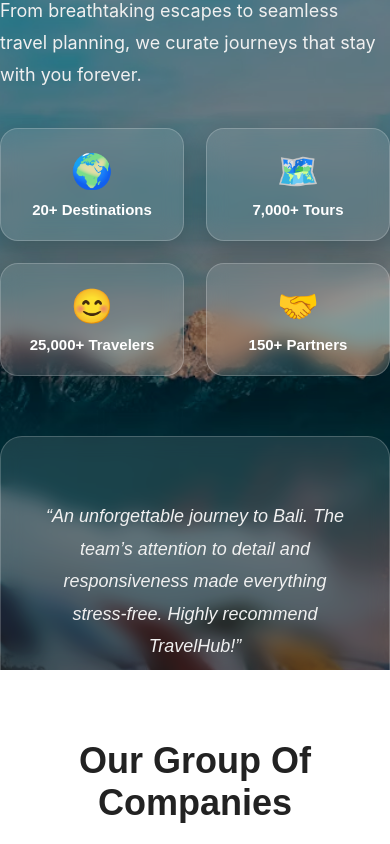
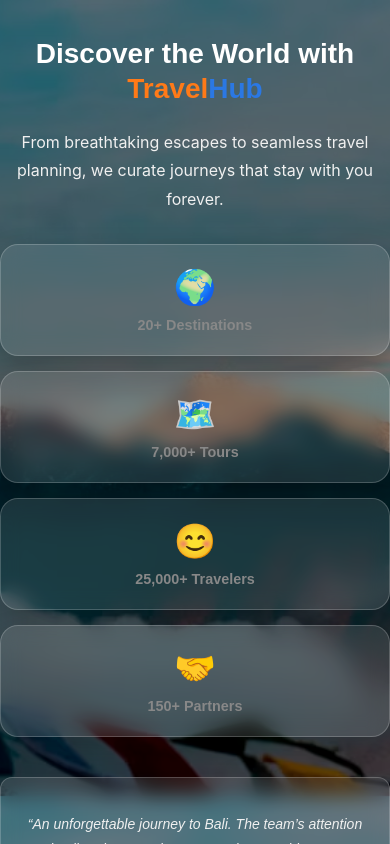
Before and after one commit to gauravTeam9654/travel-hub, a React (Vite) app: page / in a window 390 px wide. Shown: the part 4240-5084 px from the top of the page. Built offline with nearby package versions, Linux system fonts and the light colour scheme; no server answers; the database is empty; a web font is replaced by a local one.

Commit message:
push on date 28-12-2025 at 1:01Pm

```diff
--- /dev/null
+++ b/src/components/CaptivatingDestinations.css
@@ -0,0 +1,189 @@
+/* CaptivatingDestinations.css */
+
+.captivating-section {
+    height: 85vh;
+    /* Default for desktop */
+    background: url('/arunachal-final.png');
+    background-size: cover;
+    background-position: center;
+    background-attachment: fixed;
+    position: relative;
+    display: flex;
+    align-items: center;
+    justify-content: center;
+    overflow: hidden;
+    font-family: 'Poppins', sans-serif;
+    color: #fff;
+}
+
+.captivating-overlay {
+    position: absolute;
+    inset: 0;
+    background: rgba(0, 0, 0, 0.5);
+    /* Slightly darker for better contrast */
+    z-index: 1;
+}
+
+.captivating-container {
+    position: relative;
+    z-index: 2;
+    max-width: 1200px;
+    width: 100%;
+    margin: 0 auto;
+    padding: 0 20px;
+    display: flex;
+    flex-wrap: wrap;
+    align-items: center;
+    justify-content: space-between;
+    gap: 60px;
+}
+
+.captivating-left {
+    flex: 1;
+    min-width: 320px;
+    max-width: 520px;
+}
+
+.captivating-title {
+    font-size: 42px;
+    font-weight: 700;
+    margin-bottom: 22px;
+    line-height: 1.25;
+    color: #fff;
+}
+
+.captivating-desc {
+    font-size: 18px;
+    line-height: 1.8;
+    margin-bottom: 36px;
+    color: #f0f0f0;
+    font-family: 'Inter', sans-serif;
+}
+
+.stats-grid {
+    display: grid;
+    grid-template-columns: repeat(auto-fit, minmax(160px, 1fr));
+    gap: 22px;
+}
+
+.stat-card {
+    background: rgba(255, 255, 255, 0.1);
+    backdrop-filter: blur(10px);
+    border: 1px solid rgba(255, 255, 255, 0.2);
+    border-radius: 18px;
+    padding: 22px;
+    text-align: center;
+    box-shadow: 0 10px 28px rgba(0, 0, 0, 0.2);
+    transition: transform 0.3s ease, box-shadow 0.3s ease;
+}
+
+.stat-card:hover {
+    transform: translateY(-5px);
+    box-shadow: 0 14px 34px rgba(255, 122, 24, 0.3);
+}
+
+.stat-icon {
+    font-size: 34px;
+    margin-bottom: 10px;
+}
+
+.stat-label {
+    font-size: 15px;
+    font-weight: 600;
+    color: #fff;
+}
+
+.captivating-right {
+    flex: 1;
+    min-width: 320px;
+    max-width: 560px;
+}
+
+.testimonial-card {
+    background: rgba(255, 255, 255, 0.1);
+    backdrop-filter: blur(10px);
+    border: 1px solid rgba(255, 255, 255, 0.2);
+    border-radius: 22px;
+    padding: 46px 38px;
+    min-height: 260px;
+    display: flex;
+    flex-direction: column;
+    justify-content: center;
+    box-shadow: 0 14px 36px rgba(0, 0, 0, 0.1);
+}
+
+.testimonial-text {
+    font-style: italic;
+    color: #f0f0f0;
+    font-size: 18px;
+    line-height: 1.8;
+    margin-bottom: 26px;
+    text-align: center;
+}
+
+.testimonial-name {
+    font-weight: 600;
+    color: #ff7a18;
+    text-align: center;
+    margin-bottom: 6px;
+}
+
+.testimonial-location {
+    font-size: 15px;
+    color: #ccc;
+    text-align: center;
+}
+
+/* Mobile Responsiveness */
+@media (max-width: 900px) {
+    .captivating-section {
+        height: auto;
+        padding: 60px 0;
+        align-items: flex-start;
+    }
+
+    .captivating-container {
+        flex-direction: column;
+        gap: 40px;
+        padding: 0 24px;
+    }
+
+    .captivating-left,
+    .captivating-right {
+        max-width: 100%;
+        min-width: 100%;
+        text-align: center;
+    }
+
+    .captivating-title {
+        font-size: 32px;
+        /* Smaller title on mobile */
+    }
+
+    .captivating-desc {
+        font-size: 16px;
+        margin-bottom: 30px;
+    }
+
+    .stats-grid {
+        grid-template-columns: repeat(2, 1fr);
+        /* Force 2 columns on mobile */
+    }
+
+    .testimonial-card {
+        padding: 30px 20px;
+        min-height: auto;
+    }
+}
+
+@media (max-width: 480px) {
+    .captivating-title {
+        font-size: 28px;
+    }
+
+    .stats-grid {
+        grid-template-columns: 1fr;
+        /* 1 column on very small screens if needed, usually 2 is fine */
+        gap: 15px;
+    }
+}
--- a/src/components/CaptivatingDestinations.jsx
+++ b/src/components/CaptivatingDestinations.jsx
@@ -188,123 +188,41 @@ function FAQSection() {
   );
 }
 
+import "./CaptivatingDestinations.css";
+
 const CaptivatingDestinations = () => {
   return (
     <>
       <FAQSection />
 
-<section
-  style={{
-    height: "85vh",
-    background: "url('/arunachal-final.png')",
-    backgroundSize: "cover",
-    backgroundPosition: "center",
-    backgroundAttachment: "fixed",
-    position: "relative",
-    display: "flex",
-    alignItems: "center",
-    justifyContent: "center",
-    overflow: "hidden",
-    fontFamily: "Poppins, sans-serif",
-    color: "#fff",
-  }}
->
-  <div
-    style={{
-      position: "absolute",
-      inset: 0,
-      background: "rgba(0, 0, 0, 0.4)", // Adjustment for readability
-      zIndex: 1,
-    }}
-  />
-  <div
-    style={{
-      position: "relative",
-      zIndex: 2,
-      maxWidth: 1200,
-      width: "100%",
-      margin: "0 auto",
-      padding: "0 20px",
-      display: "flex",
-      flexWrap: "wrap",
-      alignItems: "center",
-      justifyContent: "space-between",
-      gap: 60,
-    }}
-  >
+      <section className="captivating-section">
+        <div className="captivating-overlay" />
+        <div className="captivating-container">
           {/* LEFT CONTENT */}
-    <div style={{ flex: 1, minWidth: 320, maxWidth: 520 }}>
-      <h2
-        style={{
-          fontSize: 42,
-          fontWeight: 700,
-          marginBottom: 22,
-          lineHeight: 1.25,
-          color: "#fff",
-          }}
-      >
+          <div className="captivating-left">
+            <h2 className="captivating-title">
               Discover the World with{" "}
               <span style={{ color: "#ff7a18" }}>Travel<span style={{color:"#2b78e3ff"}}>Hub</span></span>
             </h2>
 
-      <p
-        style={{
-          fontSize: 18,
-          lineHeight: 1.8,
-          marginBottom: 36,
-          color: "#f0f0f0",
-          fontFamily: "Inter, sans-serif",
-        }}
-      >
+            <p className="captivating-desc">
               From breathtaking escapes to seamless travel planning, we curate journeys
               that stay with you forever.
             </p>
 
             {/* STATS */}
-      <div
-        style={{
-          display: "grid",
-          gridTemplateColumns: "repeat(auto-fit, minmax(160px, 1fr))",
-          gap: 22,
-        }}
-      >
+            <div className="stats-grid">
               {[
                 { icon: "🌍", label: "20+ Destinations" },
                 { icon: "🗺️", label: "7,000+ Tours" },
                 { icon: "😊", label: "25,000+ Travelers" },
                 { icon: "🤝", label: "150+ Partners" },
               ].map((item, i) => (
-          <div
-            key={i}
-            style={{
-              background: "rgba(255, 255, 255, 0.1)",
-              backdropFilter: "blur(10px)",
-              border: "1px solid rgba(255, 255, 255, 0.2)",
-              borderRadius: 18,
-              padding: "22px",
-              textAlign: "center",
-              boxShadow: "0 10px 28px rgba(0,0,0,0.2)",
-              transition: "transform 0.3s ease, box-shadow 0.3s ease",
-            }}
-            onMouseEnter={(e) => {
-              e.currentTarget.style.transform = "translateY(-5px)";
-              e.currentTarget.style.boxShadow = "0 14px 34px rgba(255, 122, 24, 0.3)";
-            }}
-            onMouseLeave={(e) => {
-              e.currentTarget.style.transform = "translateY(0)";
-              e.currentTarget.style.boxShadow = "0 10px 28px rgba(0,0,0,0.2)";
-            }}
-          >
-            <div style={{ fontSize: 34, marginBottom: 10 }}>
+                <div key={i} className="stat-card">
+                  <div className="stat-icon">
                     {item.icon}
                   </div>
-            <div
-              style={{
-                fontSize: 15,
-                fontWeight: 600,
-                color: "#fff",
-              }}
-            >
+                  <div className="stat-label">
                     {item.label}
                   </div>
                 </div>
@@ -313,7 +231,7 @@ const CaptivatingDestinations = () => {
           </div>
 
           {/* TESTIMONIALS */}
-    <div style={{ flex: 1, minWidth: 320, maxWidth: 560 }}>
+          <div className="captivating-right">
             <Swiper
               modules={[Autoplay, Pagination, A11y]}
               spaceBetween={30}
@@ -324,51 +242,16 @@ const CaptivatingDestinations = () => {
             >
               {testimonials.map((t, idx) => (
                 <SwiperSlide key={idx}>
-            <div
-              style={{
-                background: "rgba(255, 255, 255, 0.1)",
-                backdropFilter: "blur(10px)",
-                border: "1px solid rgba(255, 255, 255, 0.2)",
-                borderRadius: 22,
-                padding: "46px 38px",
-                minHeight: 260,
-                display: "flex",
-                flexDirection: "column",
-                justifyContent: "center",
-                boxShadow: "0 14px 36px rgba(0,0,0,0.1)",
-              }}
-            >
-              <p
-                style={{
-                  fontStyle: "italic",
-                  color: "#f0f0f0",
-                  fontSize: 18,
-                  lineHeight: 1.8,
-                  marginBottom: 26,
-                  textAlign: "center",
-                }}
-              >
+                  <div className="testimonial-card">
+                    <p className="testimonial-text">
                       “{t.text}”
                     </p>
 
-              <div
-                style={{
-                  fontWeight: 600,
-                  color: "#ff7a18",
-                  textAlign: "center",
-                  marginBottom: 6,
-                }}
-              >
+                    <div className="testimonial-name">
                       {t.name}
                     </div>
 
-              <div
-                style={{
-                  fontSize: 15,
-                  color: "#ccc",
-                  textAlign: "center",
-                }}
-              >
+                    <div className="testimonial-location">
                       {t.location}
                     </div>
                   </div>
@@ -378,9 +261,6 @@ const CaptivatingDestinations = () => {
           </div>
         </div>
       </section>
-
-
-
     </>
   );
 };
--- a/src/components/Navbar.jsx
+++ b/src/components/Navbar.jsx
@@ -66,7 +66,7 @@ const Navbar = ({ fixed = false }) => {
       {/* Desktop Menu */}
       <ul className="nav-links navbar-desktop-center">
       <div className="navbar-desktop-logo" style={{ cursor: 'pointer' }} onClick={() => navigate('/')}>
-        <img src="/partners/logo.png" alt="TravelHub" style={{ height: '100px', width: 'auto', display: 'block' }} />
+        <img src="/partners/logo.png" alt="TravelHub" style={{ height: '70px', width: 'auto', display: 'block' }} />
       </div>
         <li><Link to="/" style={{ textDecoration: 'none', color: 'inherit' }}>Home</Link></li>
 
--- a/src/components/PackageSection.jsx
+++ b/src/components/PackageSection.jsx
@@ -88,7 +88,8 @@ const PackageSection = ({ title, collectionName = "internationalTrips" }) => {
     spaceBetween={24}
     slidesPerView={1}
     autoplay={{ delay: 3000, disableOnInteraction: false }}
-    pagination={{ clickable: true }}
+    // pagination={{ clickable: true }}
+    // navigation={true}
     loop
     breakpoints={{
       640: { slidesPerView: 2 },
--- a/src/components/WhatsAppChat.jsx
+++ b/src/components/WhatsAppChat.jsx
@@ -3,7 +3,7 @@ import { WhatsappIcon } from 'react-share';
 import './WhatsAppChat.css';
 
 const WhatsAppChat = () => {
-  const phoneNumber = "919654983297";
+  const phoneNumber = "";
   const message = "Hi! I'm interested in your travel packages. Can you help me plan my trip?";
 
   const whatsappUrl = `https://wa.me/${phoneNumber}?text=${encodeURIComponent(message)}`;
```
Lines whose indentation alone changed are shown as unchanged.
